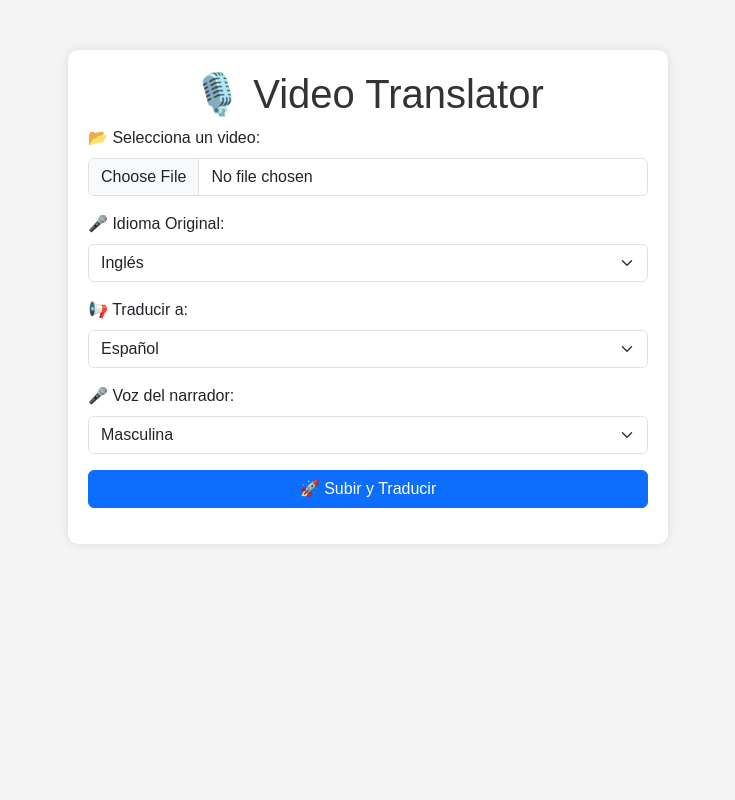
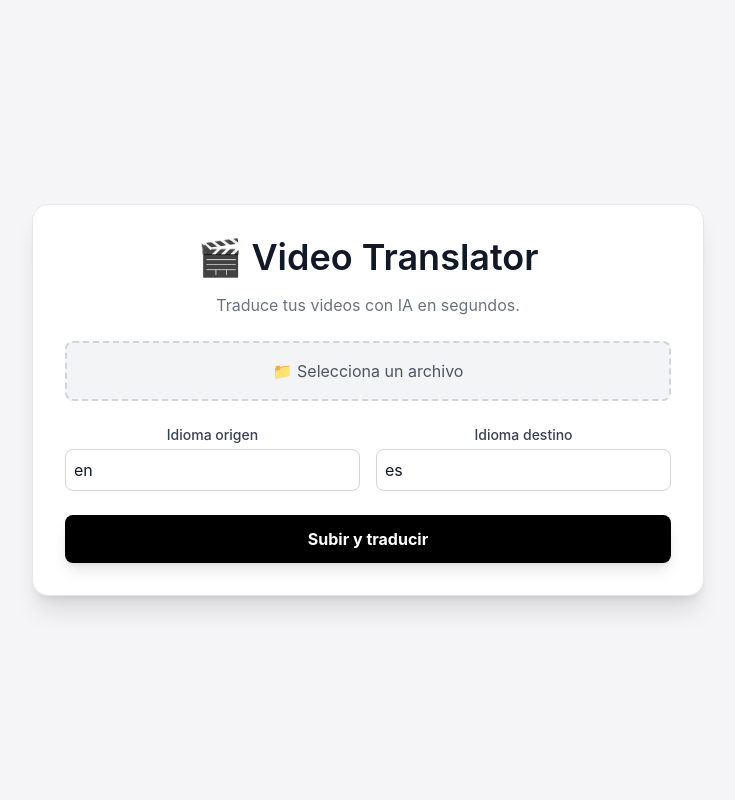
Before and after one commit to sgarciaupc/translator-web, a Flask app: page / in a window 1280 px wide. Shown: the whole page, without its empty margins (272-1007 px from the left). Run offline with Flask 3, Linux system fonts and the light colour scheme; some libraries are stand-ins or nearby versions.

Commit message:
modificando Servicios Web y gestion del fichero

```diff
--- a/video-processor/app/main.py
+++ b/video-processor/app/main.py
@@ -1,7 +1,7 @@
 from flask import Flask, request, jsonify
 import os
 from werkzeug.utils import secure_filename
-from utils import extract_audio, extract_frames
+from app.utils import extract_audio, extract_frames
 
 app = Flask(__name__)
 
--- a/video-processor/requirements.txt
+++ b/video-processor/requirements.txt
@@ -5,3 +5,4 @@ opencv-python
 numpy
 imageio
 imageio[ffmpeg]
+gunicorn
--- a/web/app.py
+++ b/web/app.py
@@ -1,125 +1,161 @@
 import os
+import uuid
+import threading
+import time
 import requests
-from flask import Flask, request, render_template, jsonify, send_from_directory
-import moviepy.editor as mp
-from pydub import AudioSegment, silence
-from gtts import gTTS
-import tempfile
+from flask import Flask, request, jsonify, render_template
 
 app = Flask(__name__)
 
-BASE_DIR = os.path.dirname(os.path.abspath(__file__))
-UPLOAD_FOLDER = os.path.join(BASE_DIR, "uploads")
-OUTPUT_FOLDER = os.path.join(BASE_DIR, "outputs")
-TRANSLATED_VIDEO_FOLDER = os.path.join(BASE_DIR, "translated_videos")
+# Diccionario global para almacenar el estado de los trabajos
+jobs = {}  # jobs[job_id] = {"status": ..., "progress": ..., "transcription": ..., "video_url": ...}
 
+UPLOAD_FOLDER = "/"
+TRANSLATED_VIDEOS_FOLDER = "translated_videos"
 os.makedirs(UPLOAD_FOLDER, exist_ok=True)
-os.makedirs(OUTPUT_FOLDER, exist_ok=True)
-os.makedirs(TRANSLATED_VIDEO_FOLDER, exist_ok=True)
+os.makedirs(TRANSLATED_VIDEOS_FOLDER, exist_ok=True)
 
-WHISPER_API_URL = "http://whisper-api:5000/transcribe"
-
+########################################
+# 1. Página principal con formulario
+########################################
 @app.route("/")
 def index():
-    return render_template("index.html")
+    return render_template("index.html")  # En este HTML estará la barra de progreso y el form
 
+########################################
+# 2. Endpoint /upload
+########################################
 @app.route("/upload", methods=["POST"])
 def upload_file():
-    if "file" not in request.files:
+    """Recibe el archivo y parámetros de idioma. Lanza el procesamiento en un hilo."""
+    if 'file' not in request.files:
         return jsonify({"error": "No se ha enviado ningún archivo"}), 400
 
-    file = request.files["file"]
-    filename = file.filename
+    file = request.files['file']
+    if file.filename == '':
+        return jsonify({"error": "Nombre de archivo vacío"}), 400
+
+    # Generar un job_id único
+    job_id = str(uuid.uuid4())
+    jobs[job_id] = {
+        "status": "uploading",
+        "progress": 0,
+        "transcription": "",
+        "video_url": None,
+        "error": None
+    }
+
     source_lang = request.form.get("source_lang", "en")
     target_lang = request.form.get("target_lang", "es")
 
+    # Guardamos el archivo
+    filename = file.filename
     file_path = os.path.join(UPLOAD_FOLDER, filename)
     file.save(file_path)
 
-    # Llamada a Whisper API para transcripción y traducción
-    response = requests.post(
-        WHISPER_API_URL,
-        files={"file": open(file_path, "rb")},
-        data={"source_lang": source_lang, "target_lang": target_lang}
-    )
-    translated_text = response.json().get("transcription")
+    # Lanza un hilo para no bloquear la petición
+    thread = threading.Thread(target=process_file, args=(job_id, file_path, source_lang, target_lang))
+    thread.start()
 
-    # Extraer audio completo del vídeo original
-    original_clip = mp.VideoFileClip(file_path)
-    original_audio_path = os.path.join(OUTPUT_FOLDER, "original_audio.mp3")
-    original_clip.audio.write_audiofile(original_audio_path)
+    # Devolvemos el job_id inmediatamente
+    return jsonify({"job_id": job_id})
 
-    original_audio = AudioSegment.from_mp3(original_audio_path)
+########################################
+# 3. Función que hace el trabajo real (en un hilo)
+########################################
+def process_file(job_id, file_path, source_lang, target_lang):
+    try:
+        # 3a) Cambiamos estado a "upload_done"
+        jobs[job_id]["status"] = "upload_done"
+        jobs[job_id]["progress"] = 10
 
-    # Detectar segmentos sin silencio (voz hablada)
-    nonsilent_parts = silence.detect_nonsilent(
-        original_audio, min_silence_len=500, silence_thresh=original_audio.dBFS - 14
-    )
+        # 3b) Llamamos a whisper-api para transcribir y traducir el texto
+        jobs[job_id]["status"] = "transcribing"
+        jobs[job_id]["progress"] = 30
 
-    if nonsilent_parts:
-        inicio_voz = nonsilent_parts[0][0]
-        fin_voz = nonsilent_parts[-1][1]
-    else:
-        inicio_voz, fin_voz = 0, len(original_audio)
+        # Ejemplo de llamada al whisper-api (asumiendo que se llama "http://whisper-api:5000/transcribe")
+        # y que este endpoint permite enviar 'file' directamente, o un path, etc.
+        with open(file_path, "rb") as f:
+            files = {"file": (file_path, f)}
+            data = {
+                "source_lang": source_lang,
+                "target_lang": target_lang
+            }
+            response = requests.post("http://whisper-api:5000/transcribe", files=files, data=data)
 
-    # Extraer segmentos intro, voz original y outro
-    intro = original_audio[:inicio_voz]
-    outro = original_audio[fin_voz:]
-    original_voice_segment = original_audio[inicio_voz:fin_voz]
+        if response.status_code != 200:
+            jobs[job_id]["status"] = "error"
+            jobs[job_id]["error"] = f"Error en whisper-api: {response.text}"
+            return
 
-    # Crear audio traducido concatenando frases individuales para mayor fluidez
-    translated_voice = AudioSegment.empty()
-    sentences = translated_text.split('. ')
+        transcription_json = response.json()
+        transcription_text = transcription_json.get("transcription", "")
+        jobs[job_id]["transcription"] = transcription_text
+        jobs[job_id]["status"] = "transcribed"
+        jobs[job_id]["progress"] = 50
 
-    for sentence in sentences:
-        if sentence.strip():
-            with tempfile.NamedTemporaryFile(delete=False, suffix=".mp3") as temp_audio:
-                temp_filename = temp_audio.name
-                tts = gTTS(sentence.strip(), lang=target_lang)
-                tts.save(temp_filename)
-                sentence_audio = AudioSegment.from_mp3(temp_filename)
-                translated_voice += sentence_audio
-                os.remove(temp_filename)
+        # 3c) Llamamos a video-processor para generar el video traducido (ejemplo)
+        #     Supongamos que en "video-processor" hay un endpoint /process_video
+        #     que recibe el file_path y la transcripción y produce un MP4 con subtítulos
+        jobs[job_id]["status"] = "generating_video"
+        jobs[job_id]["progress"] = 70
 
-    # Ajustar velocidad de voz traducida para sincronización exacta
-    duration_original_voice = original_voice_segment.duration_seconds
-    duration_translated_voice = translated_voice.duration_seconds
+        resp = requests.post(
+            "http://video-processor:5001/process_video",
+            json={
+                "file_path": file_path,
+                "transcription": transcription_text,
+                "target_lang": target_lang
+            }
+        )
+        if resp.status_code != 200:
+            jobs[job_id]["status"] = "error"
+            jobs[job_id]["error"] = f"Error en video-processor: {resp.text}"
+            return
 
-    if duration_original_voice > 0 and duration_translated_voice > 0:
-        speed_factor = duration_translated_voice / duration_original_voice
-        speed_factor = max(0.8, min(speed_factor, 1.2))
-    else:
-        speed_factor = 1.0
+        # Supongamos que el video-processor devuelve la ruta final del video
+        processed_json = resp.json()
+        translated_video_name = processed_json.get("translated_video_name", "translated.mp4")
+        video_url = os.path.join(TRANSLATED_VIDEOS_FOLDER, translated_video_name)
 
-    translated_voice = translated_voice.speedup(playback_speed=speed_factor, crossfade=0)
+        jobs[job_id]["video_url"] = f"/download_video/{translated_video_name}"
+        jobs[job_id]["status"] = "completed"
+        jobs[job_id]["progress"] = 100
 
-    # Reconstruir audio completo con intro y outro original
-    final_audio = intro + translated_voice + outro
-    audio_final_path = os.path.join(OUTPUT_FOLDER, f"sync_{os.path.splitext(filename)[0]}_{target_lang}.mp3")
-    final_audio.export(audio_final_path, format="mp3")
+    except Exception as e:
+        jobs[job_id]["status"] = "error"
+        jobs[job_id]["error"] = str(e)
 
-    # Crear el vídeo final con audio traducido sincronizado
-    final_audio_clip = mp.AudioFileClip(audio_final_path)
-    final_video_clip = original_clip.set_audio(final_audio_clip)
-
-    translated_video_filename = f"{os.path.splitext(filename)[0]}_{target_lang}_translated.mp4"
-    translated_video_path = os.path.join(TRANSLATED_VIDEO_FOLDER, translated_video_filename)
-    final_video_clip.write_videofile(translated_video_path, codec="libx264", audio_codec="aac")
-
+########################################
+# 4. Endpoint para consultar el estado: /status/<job_id>
+########################################
+@app.route("/status/<job_id>", methods=["GET"])
+def get_status(job_id):
+    """Devuelve el estado del trabajo en JSON."""
+    job_info = jobs.get(job_id)
+    if not job_info:
+        return jsonify({"error": "Job no encontrado"}), 404
     return jsonify({
-        "message": "Procesamiento completado",
-        "transcription": translated_text,
-        "translated_audio": f"/download/{os.path.basename(audio_final_path)}",
-        "translated_video": f"/download_video/{translated_video_filename}"
+        "status": job_info["status"],
+        "progress": job_info["progress"],
+        "transcription": job_info["transcription"],
+        "video_url": job_info["video_url"],
+        "error": job_info["error"]
     })
 
-@app.route("/download/<filename>")
-def download_audio(filename):
-    return send_from_directory(OUTPUT_FOLDER, filename, as_attachment=True)
+########################################
+# 5. (Opcional) Endpoint para descargar video
+########################################
+@app.route("/download_video/<filename>", methods=["GET"])
+def download_video(filename):
+    """Devuelve el archivo de video final (si existe)."""
+    path = os.path.join(TRANSLATED_VIDEOS_FOLDER, filename)
+    if not os.path.exists(path):
+        return jsonify({"error": "Video no encontrado"}), 404
 
-@app.route("/download_video/<filename>")
-def download_translated_video(filename):
-    return send_from_directory(TRANSLATED_VIDEO_FOLDER, filename, as_attachment=True)
+    # En Flask se puede devolver un archivo con send_file
+    from flask import send_file
+    return send_file(path, as_attachment=True)
 
 if __name__ == "__main__":
     app.run(host="0.0.0.0", port=5002)
--- a/web/templates/index.html
+++ b/web/templates/index.html
@@ -4,102 +4,128 @@
     <meta charset="UTF-8">
     <meta name="viewport" content="width=device-width, initial-scale=1.0">
     <title>Video Translator</title>
-    <link href="https://cdn.jsdelivr.net/npm/bootstrap@5.3.0/dist/css/bootstrap.min.css" rel="stylesheet">
+    <script src="https://cdn.tailwindcss.com"></script>
     <style>
         body {
-            background-color: #f4f4f4;
-            font-family: Arial, sans-serif;
+            background-color: #f5f5f7;
+            font-family: 'SF Pro Display', sans-serif;
         }
-        .container {
-            max-width: 600px;
-            margin: 50px auto;
-            padding: 20px;
-            background: white;
-            border-radius: 10px;
-            box-shadow: 0px 0px 10px rgba(0, 0, 0, 0.1);
-        }
-        h1 {
-            text-align: center;
-            color: #333;
-        }
-        .btn-primary {
-            width: 100%;
-        }
-        .mt-3 {
-            text-align: center;
+        .progress-bar {
+            transition: width 0.5s ease-in-out;
         }
     </style>
 </head>
-<body>
+<body class="flex flex-col items-center justify-center min-h-screen text-gray-900">
+    <div class="bg-white shadow-xl rounded-2xl p-8 w-full max-w-2xl text-center border border-gray-200">
+        <h1 class="text-4xl font-semibold text-gray-900 mb-4">🎬 Video Translator</h1>
+        <p class="text-gray-500 mb-6">Traduce tus videos con IA en segundos.</p>
 
-    <div class="container">
-        <h1>🎙️ Video Translator</h1>
+        <form id="uploadForm" class="space-y-6">
+            <label class="block cursor-pointer border-dashed border-2 border-gray-300 rounded-lg p-4 bg-gray-100 hover:bg-gray-200">
+                <span class="text-gray-600">📁 Selecciona un archivo</span>
+                <input type="file" id="fileInput" name="file" class="hidden" required>
+            </label>
 
-        <form id="upload-form" enctype="multipart/form-data">
-            <div class="mb-3">
-                <label for="file" class="form-label">📂 Selecciona un video:</label>
-                <input type="file" class="form-control" id="file" name="file" required>
+            <div class="grid grid-cols-2 gap-4">
+                <div>
+                    <label class="block text-sm font-medium text-gray-700">Idioma origen</label>
+                    <input type="text" id="sourceLang" name="source_lang" value="en" class="mt-1 block w-full border border-gray-300 rounded-lg p-2 text-gray-900">
+                </div>
+                <div>
+                    <label class="block text-sm font-medium text-gray-700">Idioma destino</label>
+                    <input type="text" id="targetLang" name="target_lang" value="es" class="mt-1 block w-full border border-gray-300 rounded-lg p-2 text-gray-900">
+                </div>
             </div>
 
-            <div class="mb-3">
-                <label for="source_lang" class="form-label">🎤 Idioma Original:</label>
-                <select class="form-select" id="source_lang" name="source_lang">
-                    <option value="en">Inglés</option>
-                    <option value="es">Español</option>
-                    <option value="fr">Francés</option>
-                    <option value="de">Alemán</option>
-                    <option value="it">Italiano</option>
-                </select>
-            </div>
-
-            <div class="mb-3">
-                <label for="target_lang" class="form-label">📢 Traducir a:</label>
-                <select class="form-select" id="target_lang" name="target_lang">
-                    <option value="es">Español</option>
-                    <option value="en">Inglés</option>
-                    <option value="fr">Francés</option>
-                    <option value="de">Alemán</option>
-                    <option value="it">Italiano</option>
-                </select>
-            </div>
-	    <div class="mb-3">
-		<label for="voice_gender" class="form-label">🎤 Voz del narrador:</label>
-		<select class="form-select" id="voice_gender" name="voice_gender">
-		    <option value="male">Masculina</option>
-		    <option value="female">Femenina</option>
-		 </select>
-	    </div>
-            <button type="submit" class="btn btn-primary">🚀 Subir y Traducir</button>
+            <button type="submit" class="w-full bg-black hover:bg-gray-900 text-white font-bold py-3 px-6 rounded-lg shadow-lg transition-all">Subir y traducir</button>
         </form>
 
-        <div id="result" class="mt-3"></div>
+        <div id="statusContainer" class="hidden mt-6 text-left">
+            <p class="text-lg font-semibold">Estado: <span id="statusText" class="text-blue-600"></span></p>
+            <div class="w-full bg-gray-200 rounded-full h-4 mt-2">
+                <div id="progressBar" class="bg-blue-600 h-4 rounded-full progress-bar" style="width: 0%;"></div>
+            </div>
+            <p class="text-gray-600 mt-2">Progreso: <span id="progressValue">0</span>%</p>
+
+            <p class="text-lg font-semibold mt-4">Transcripción parcial:</p>
+            <div id="transcriptionText" class="bg-gray-100 p-4 rounded-lg shadow-inner text-gray-700 font-mono whitespace-pre-wrap"></div>
+
+            <p class="text-lg font-semibold mt-4">Video traducido:</p>
+            <a id="videoLink" href="#" target="_blank" class="text-blue-600 font-semibold underline hidden">Descargar Video</a>
+            <p id="errorText" class="text-red-500 font-semibold mt-4"></p>
+        </div>
     </div>
 
     <script>
-        document.getElementById("upload-form").addEventListener("submit", function(event) {
-            event.preventDefault();
-            let formData = new FormData(this);
+        const uploadForm = document.getElementById("uploadForm");
+        const statusContainer = document.getElementById("statusContainer");
+        const statusText = document.getElementById("statusText");
+        const progressBar = document.getElementById("progressBar");
+        const progressValue = document.getElementById("progressValue");
+        const transcriptionText = document.getElementById("transcriptionText");
+        const videoLink = document.getElementById("videoLink");
+        const errorText = document.getElementById("errorText");
 
-            fetch("/upload", {
-                method: "POST",
-                body: formData
-            })
-            .then(response => response.json())
-            .then(data => {
-                if (data.transcription) {
-			document.getElementById("result").innerHTML = `
-			    <p><strong>📝 Transcripción:</strong> ${data.transcription}</p>
-			    <a class="btn btn-success" href="${data.translated_audio}" download>📥 Descargar Audio Traducido</a>
-			    <br><br>
-			    <a class="btn btn-primary" href="${data.translated_video}" download>🎬 Descargar Video Traducido</a>
-			`;
-                } else {
-                    document.getElementById("result").innerHTML = `<p class="text-danger">❌ Error: ${data.error}</p>`;
-                }
-            })
-            .catch(error => console.error("Error:", error));
+        let jobId = null;
+        let pollInterval = null;
+
+        uploadForm.addEventListener("submit", function(e) {
+            e.preventDefault();
+
+            const fileInput = document.getElementById("fileInput");
+            if (!fileInput.files.length) {
+                alert("Selecciona un archivo");
+                return;
+            }
+
+            const formData = new FormData(uploadForm);
+            fetch("/upload", { method: "POST", body: formData })
+                .then(response => response.json())
+                .then(data => {
+                    if (data.error) {
+                        alert("Error: " + data.error);
+                        return;
+                    }
+                    jobId = data.job_id;
+                    statusContainer.classList.remove("hidden");
+                    statusText.textContent = "Iniciando...";
+                    pollInterval = setInterval(checkStatus, 2000);
+                })
+                .catch(err => alert("Error al subir: " + err));
         });
+
+        function checkStatus() {
+            fetch("/status/" + jobId)
+                .then(res => res.json())
+                .then(data => {
+                    statusText.textContent = data.status;
+                    progressBar.style.width = data.progress + "%";
+                    progressValue.textContent = data.progress;
+
+                    // Mostrar la transcripción con formato adecuado
+                    if (data.transcription) {
+                        transcriptionText.innerHTML = data.transcription
+                            .split("\n")
+                            .map(line => `<p class="mb-2">${line}</p>`)
+                            .join("");
+                    }
+
+                    if (data.video_url) {
+                        videoLink.href = data.video_url;
+                        videoLink.classList.remove("hidden");
+                    }
+
+                    if (data.error) {
+                        errorText.textContent = data.error;
+                        clearInterval(pollInterval);
+                    }
+
+                    if (data.status === "completed") {
+                        clearInterval(pollInterval);
+                    }
+                })
+                .catch(err => console.log("Error al consultar estado:", err));
+        }
     </script>
-
 </body>
 </html>
--- a/whisper-api/requirements.txt
+++ b/whisper-api/requirements.txt
@@ -7,3 +7,5 @@ googletrans==4.0.0-rc1
 torch
 transformers
 sentencepiece
+sacremoses
+gunicorn
```
Also changed, not shown: docker-compose.yml (+18 -0 lines), 3 other files.
